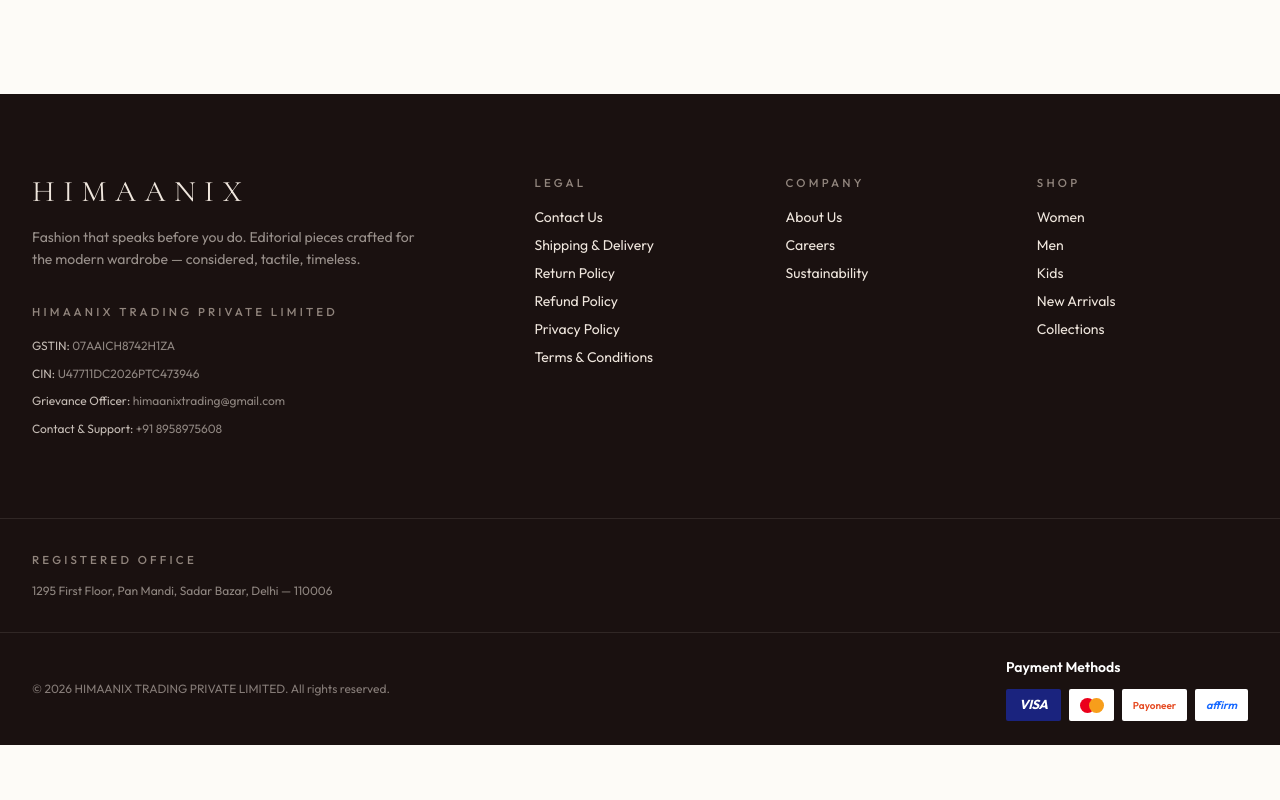
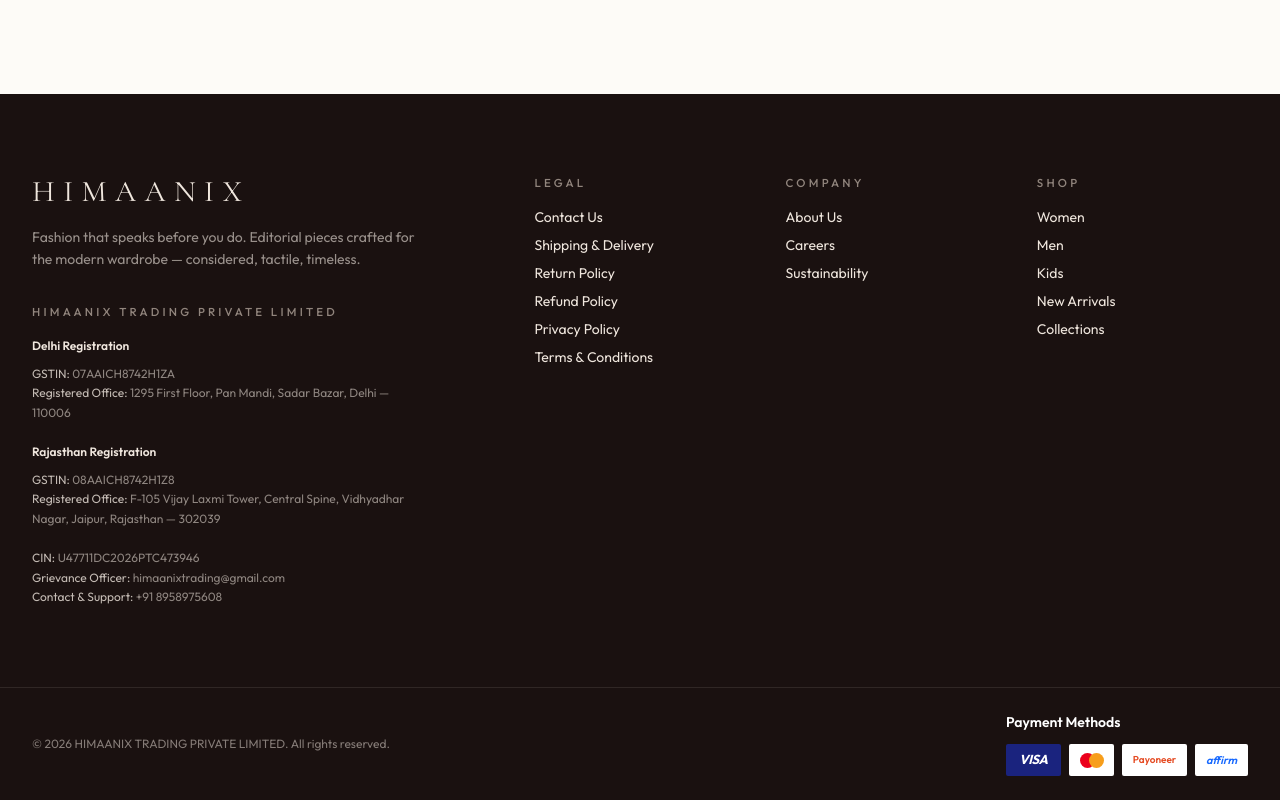
Before and after one commit to vc2960276-stack/Himaanix-Frontend, a React (Create React App) app: page / in a window 1280 px wide. Shown: the part 4366-5166 px from the top of the page. Before the commit the page ends 5111 px from the top, so only its background shows below. Built offline with nearby package versions, Linux system fonts and the light colour scheme; no server answers.

Commit message:
Scroll to top

```diff
--- a/src/components/Footer.jsx
+++ b/src/components/Footer.jsx
@@ -20,20 +20,52 @@ export default function Footer() {
           </p>
 
           {/* Company Legal Information */}
+          {/* Company Legal Information */}
           <div className="mt-8 max-w-sm">
             <div className="hx-eyebrow text-[#C89D66] mb-4">
               HIMAANIX TRADING PRIVATE LIMITED
             </div>
 
-            <div className="space-y-2 text-xs text-[#EFE6DD]/55 leading-relaxed">
+            <div className="space-y-5 text-xs text-[#EFE6DD]/55 leading-relaxed">
 
-
+              {/* Delhi Registration */}
+              <div>
+                <p className="text-[#EFE6DD] font-semibold mb-2">
+                  Delhi Registration
+                </p>
 
                 <p>
                   <span className="text-[#EFE6DD]/80">GSTIN:</span>{" "}
                   07AAICH8742H1ZA
                 </p>
 
+                <p>
+                  <span className="text-[#EFE6DD]/80">Registered Office:</span>{" "}
+                  1295 First Floor, Pan Mandi, Sadar Bazar,
+                  Delhi — 110006
+                </p>
+              </div>
+
+              {/* Rajasthan Registration */}
+              <div>
+                <p className="text-[#EFE6DD] font-semibold mb-2">
+                  Rajasthan Registration
+                </p>
+
+                <p>
+                  <span className="text-[#EFE6DD]/80">GSTIN:</span>{" "}
+                  08AAICH8742H1Z8
+                </p>
+
+                <p>
+                  <span className="text-[#EFE6DD]/80">Registered Office:</span>{" "}
+                  F-105 Vijay Laxmi Tower, Central Spine,
+                  Vidhyadhar Nagar, Jaipur, Rajasthan — 302039
+                </p>
+              </div>
+
+              {/* Corporate Information */}
+              <div>
                 <p>
                   <span className="text-[#EFE6DD]/80">CIN:</span>{" "}
                   U47711DC2026PTC473946
@@ -47,9 +79,12 @@ export default function Footer() {
                 </p>
 
                 <p>
-                <span className="text-[#EFE6DD]/80">Contact & Support:</span>{" "}
+                  <span className="text-[#EFE6DD]/80">
+                    Contact & Support:
+                  </span>{" "}
                   +91 8958975608
                 </p>
+              </div>
 
             </div>
           </div>
@@ -225,22 +260,7 @@ export default function Footer() {
 
       </div>
 
-      {/* Registered Office Address */}
-      <div className="border-t border-[#EFE6DD]/10">
-        <div className="max-w-7xl mx-auto px-4 sm:px-6 lg:px-8 py-8">
 
-          <div className="max-w-3xl">
-            <div className="hx-eyebrow text-[#C89D66] mb-3">
-              Registered Office
-            </div>
-
-            <p className="text-xs text-[#EFE6DD]/55 leading-relaxed">
-              1295 First Floor, Pan Mandi, Sadar Bazar, Delhi — 110006
-            </p>
-          </div>
-
-        </div>
-      </div>
 
       {/* Bottom Footer */}
       <div className="border-t border-[#EFE6DD]/10">
```
Lines whose indentation alone changed are shown as unchanged.
